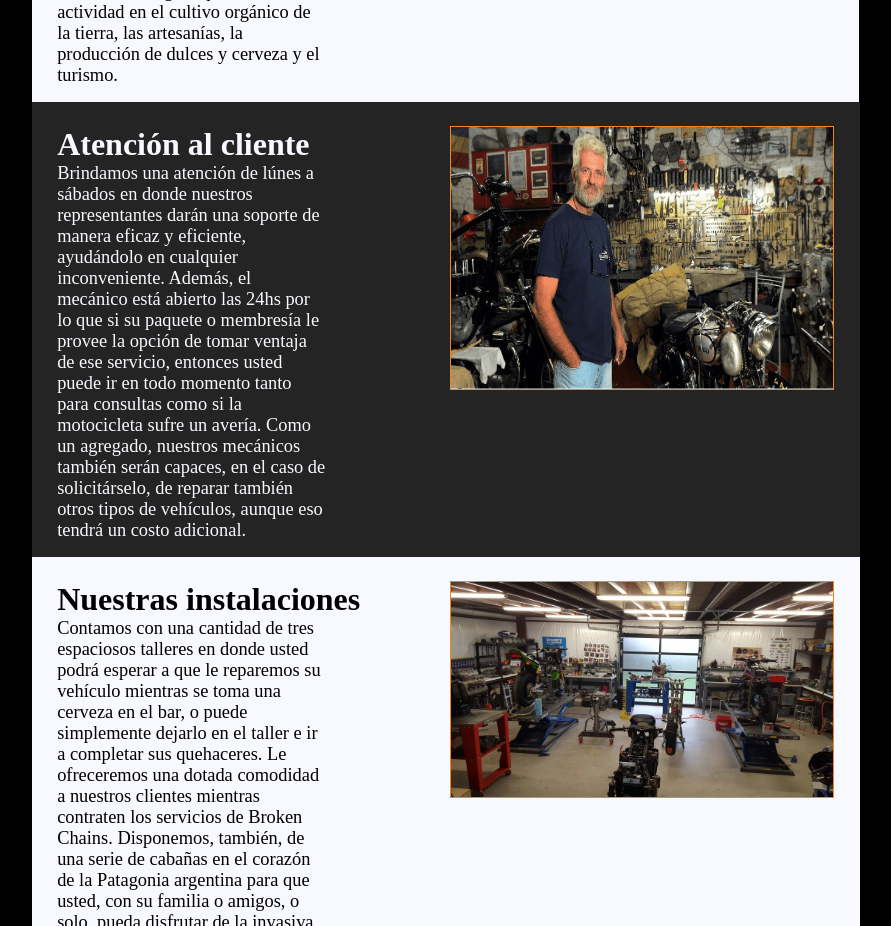
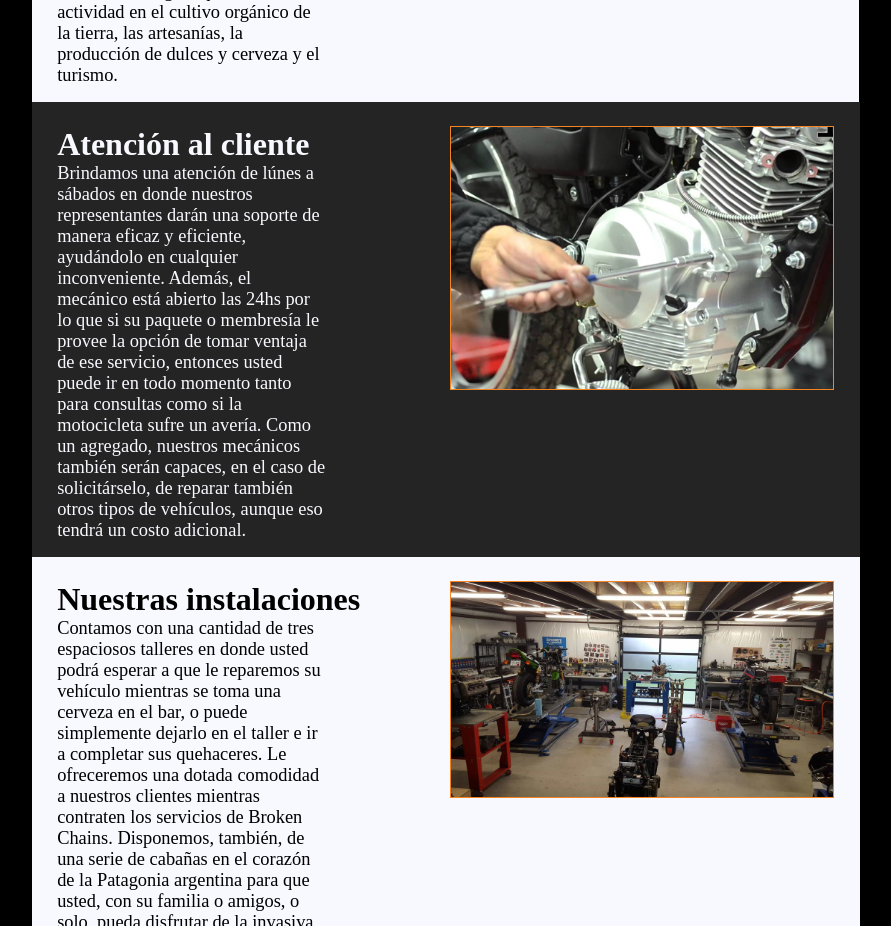
Before and after one commit to BinaryJuan/Broken-Chains, a website: page pages/nosotros.html in a window 1280 px wide. Shown: the part 1380-2306 px from the top of the page, without its empty margins (194-1085 px from the left). Drawn offline with nearby package versions, Linux system fonts and the light colour scheme.

Commit message:
Arreglo imagen nosotros

```diff
--- a/pages/nosotros.html
+++ b/pages/nosotros.html
@@ -125,7 +125,7 @@ Proyecto: "Broken Chains"
                         </p>
                     </div>
                     <div id="atencionClienteImg" class="animate__animated animate__fadeIn">
-                        <img src="../media/atencion.PNG" alt="servicio al cliente Broken Chains">
+                        <img src="../media/atencion.jpg" alt="servicio al cliente Broken Chains">
                     </div>
                     <div id="nuestrasInstalaciones">
                         <h2>Nuestras instalaciones</h2>
```
Also changed, not shown: media/atencion.PNG (deleted), media/atencion.jpg (added).
